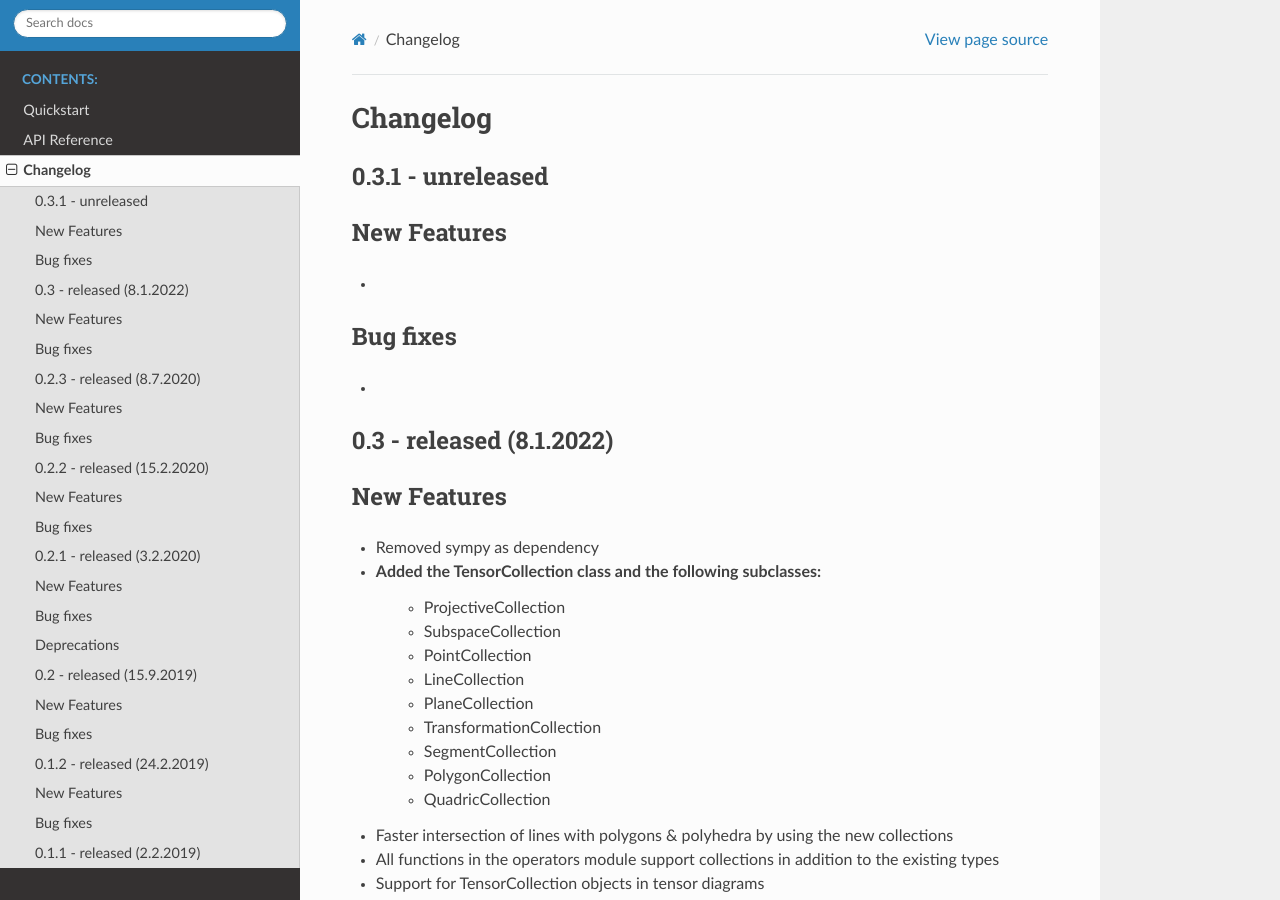
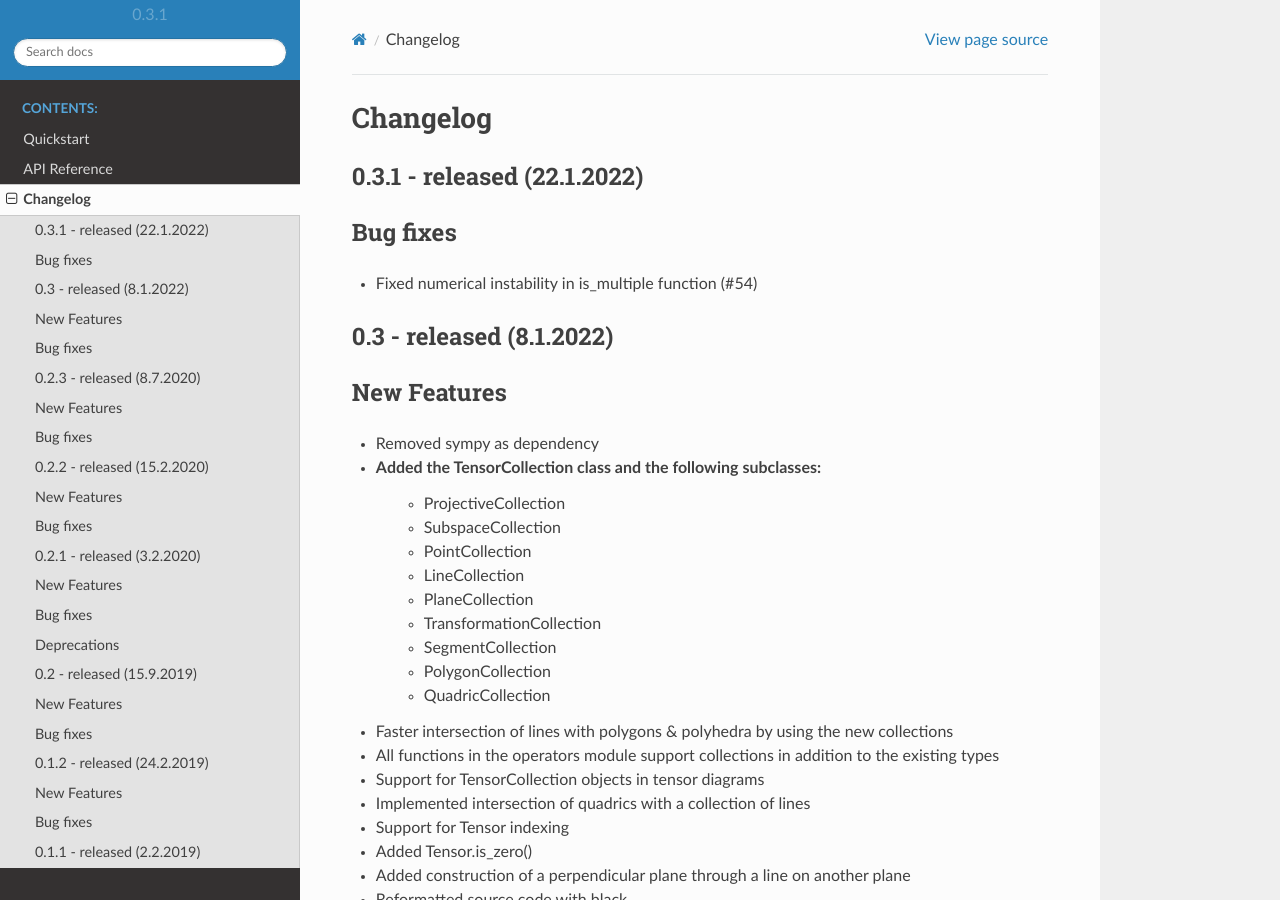
Before and after one commit to jan-mue/geometer, a Sphinx documentation site: the page built from docs/changelog.rst, in a window 1280 px wide and 900 px high. Built offline with Sphinx 7.4.7 and the Read the Docs theme 2.0.0, drawn with Linux system fonts in a browser that asks for light colours.

Commit message:
bump version

```diff
--- a/docs/changelog.rst
+++ b/docs/changelog.rst
@@ -2,17 +2,13 @@
 Changelog
 =========
 
-0.3.1 - unreleased
-------------------
-
-New Features
-------------
--
+0.3.1 - released (22.1.2022)
+----------------------------
 
 Bug fixes
 ---------
 
--
+- Fixed numerical instability in is_multiple function (#54)
 
 0.3 - released (8.1.2022)
 -------------------------
--- a/geometer/__version__.py
+++ b/geometer/__version__.py
@@ -1,3 +1,3 @@
-VERSION = (0, 3, 0)
+VERSION = (0, 3, 1)
 
 __version__ = ".".join(map(str, VERSION))
```
